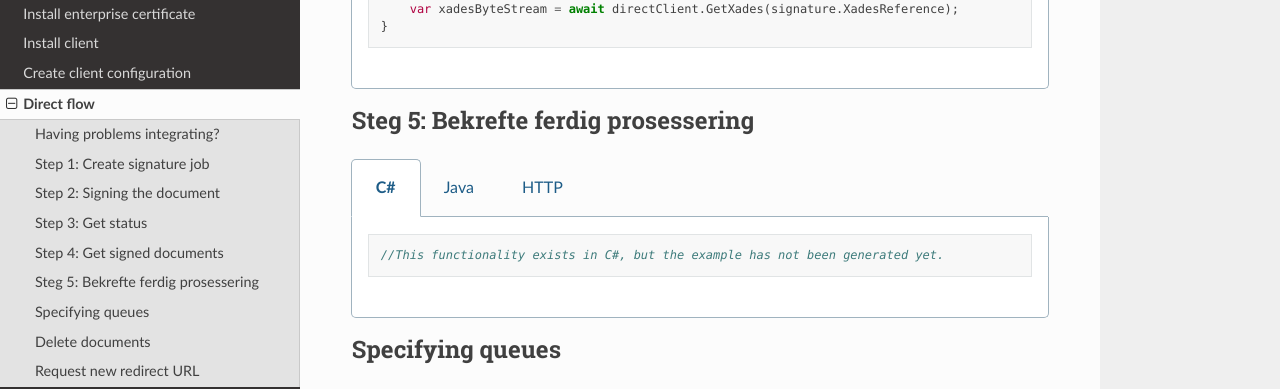
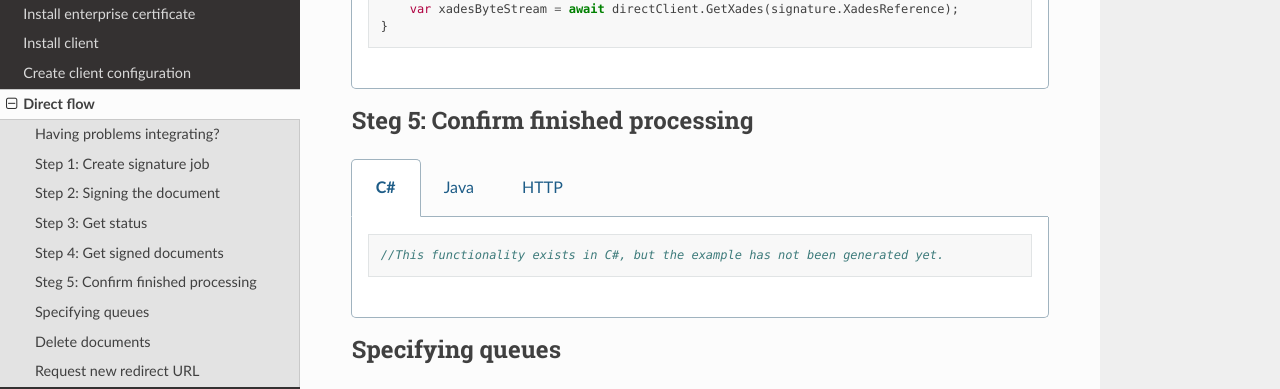
Before and after one commit to ramonarellano/signering-docs, a Sphinx documentation site: the page built from source/client-integration/direct-flow.rst, in a window 1280 px wide and 900 px high, scrolled down 5735 px. Shown: the part 156-545 px from the top of the window. Built offline with Sphinx 7.4.7 and the Read the Docs theme 2.0.0, drawn with Linux system fonts in a browser that asks for light colours.

Commit message:
Oversette overskrift for bekrefte ferdig prosessering

```diff
--- a/source/client-integration/direct-flow.rst
+++ b/source/client-integration/direct-flow.rst
@@ -533,7 +533,7 @@ Step 4: Get signed documents
 
         In the previous step you got two links: ``xades-url`` and ``pades-url``. Do a ``HTTP GET`` on these to download the signed document in the two formats. For more information on the format of the signed document, see :ref:`signerte-dokumenter`.
 
-Steg 5: Bekrefte ferdig prosessering
+Steg 5: Confirm finished processing
 =======================================
 
 ..  tabs::
```
